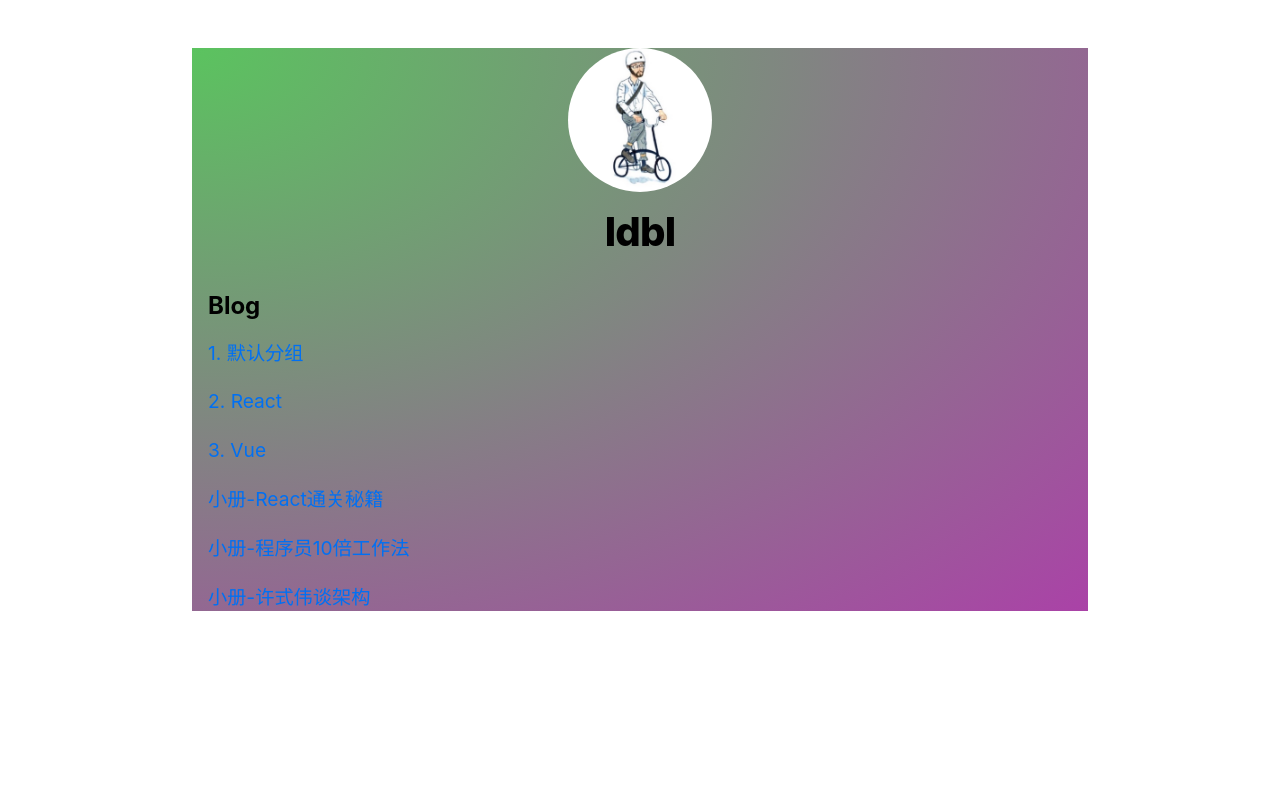
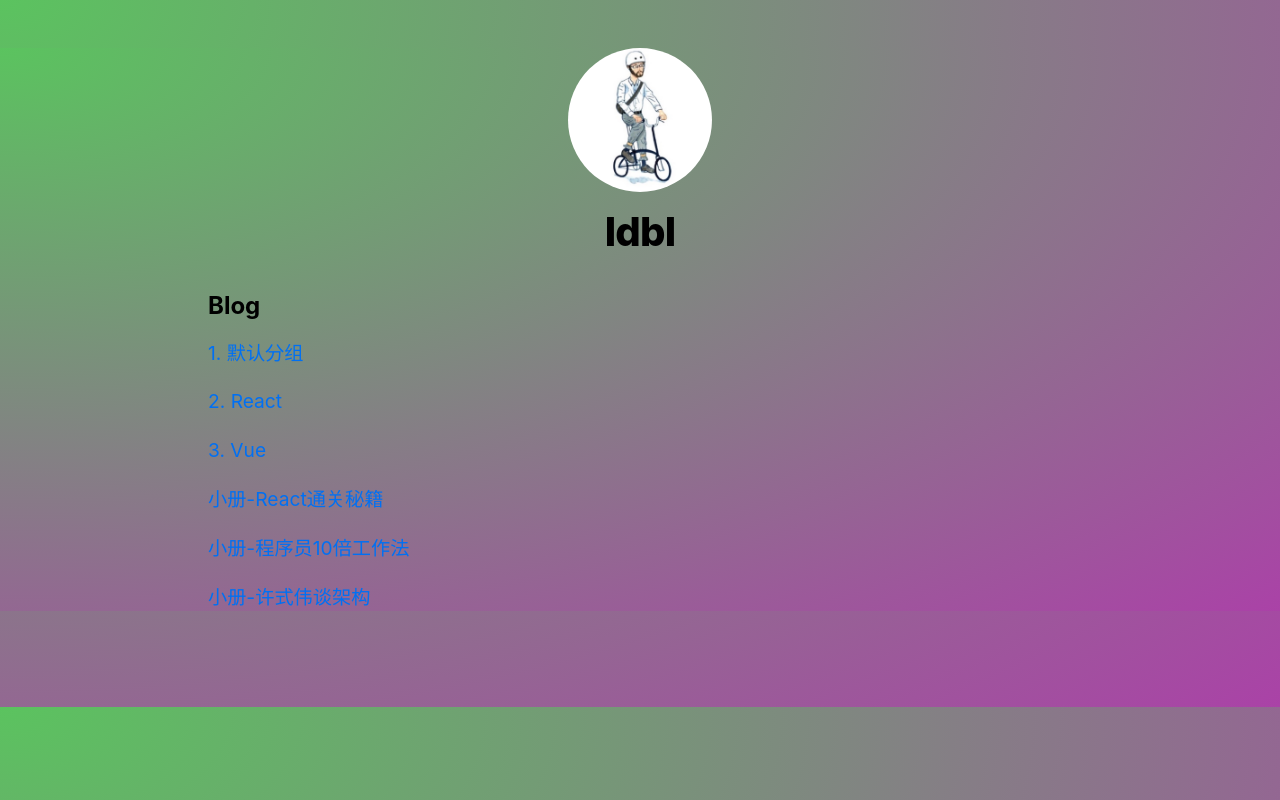
Before and after one commit to yejianbing01/myBlog, a Next.js app: page / in a window 1280 px wide. Built offline with nearby package versions, Linux system fonts and the light colour scheme.

Commit message:
background

```diff
--- a/components/layout.module.css
+++ b/components/layout.module.css
@@ -2,12 +2,6 @@
   max-width: 56rem;
   padding: 0 1rem;
   margin: 3rem auto 6rem;
-  /*
-  * Created with https://www.css-gradient.com
-  * Gradient link: https://www.css-gradient.com/?c1=5bc35f&c2=aa42a7&gt=r&gd=dtl
-  */
-  background: rgba(91, 195, 95, 1.0);
-  background: radial-gradient(at left top, rgba(91, 195, 95, 1.0), rgba(170, 66, 167, 1.0));
 }
 
 .header {
--- a/styles/global.css
+++ b/styles/global.css
@@ -6,6 +6,12 @@ body {
     Cantarell, Fira Sans, Droid Sans, Helvetica Neue, sans-serif;
   line-height: 1.6;
   font-size: 16px;
+    /*
+  * Created with https://www.css-gradient.com
+  * Gradient link: https://www.css-gradient.com/?c1=5bc35f&c2=aa42a7&gt=r&gd=dtl
+  */
+  background: rgba(91, 195, 95, 1.0);
+  background: radial-gradient(at left top, rgba(91, 195, 95, 1.0), rgba(170, 66, 167, 1.0));
 }
 
 * {
```
